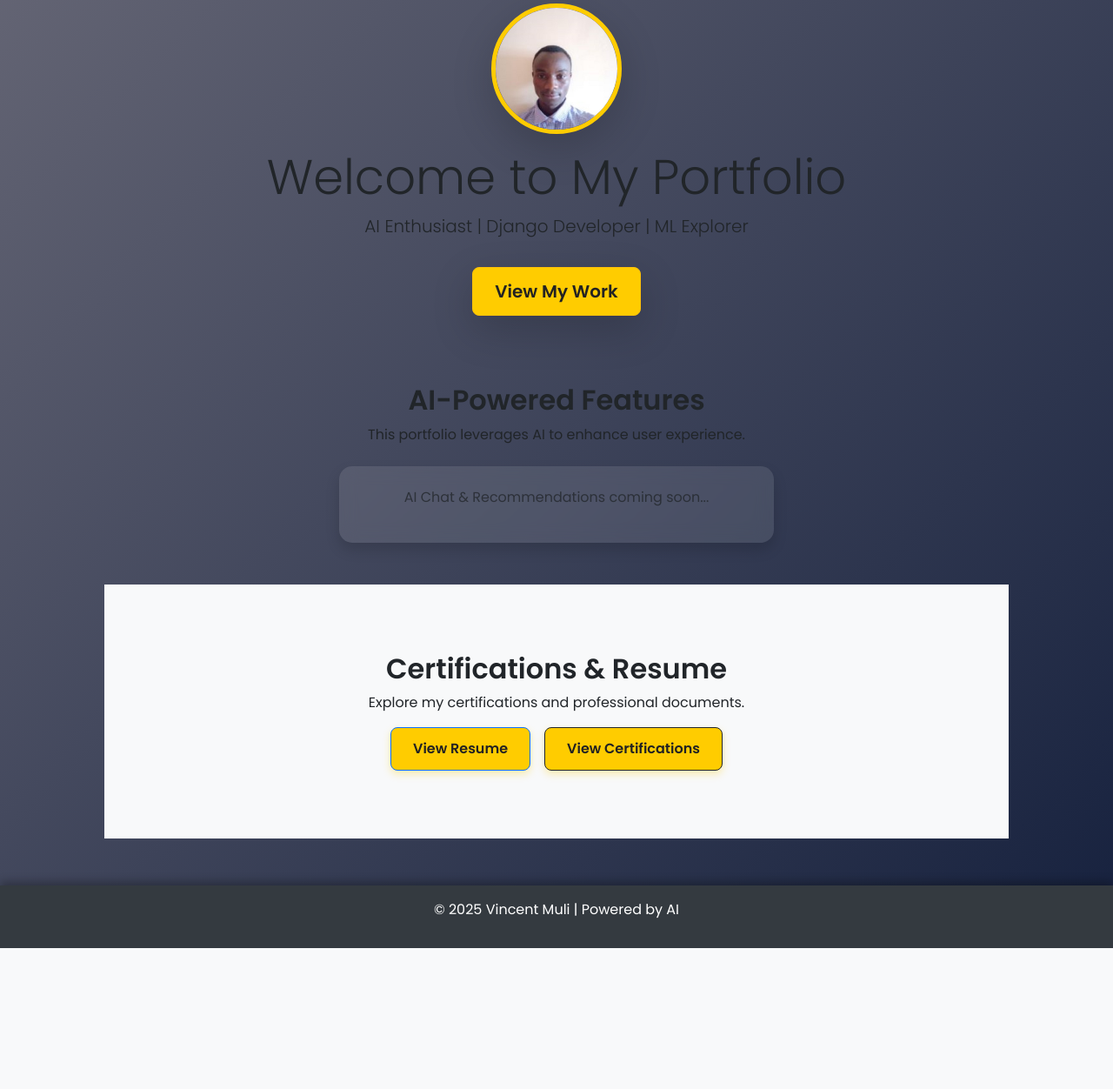
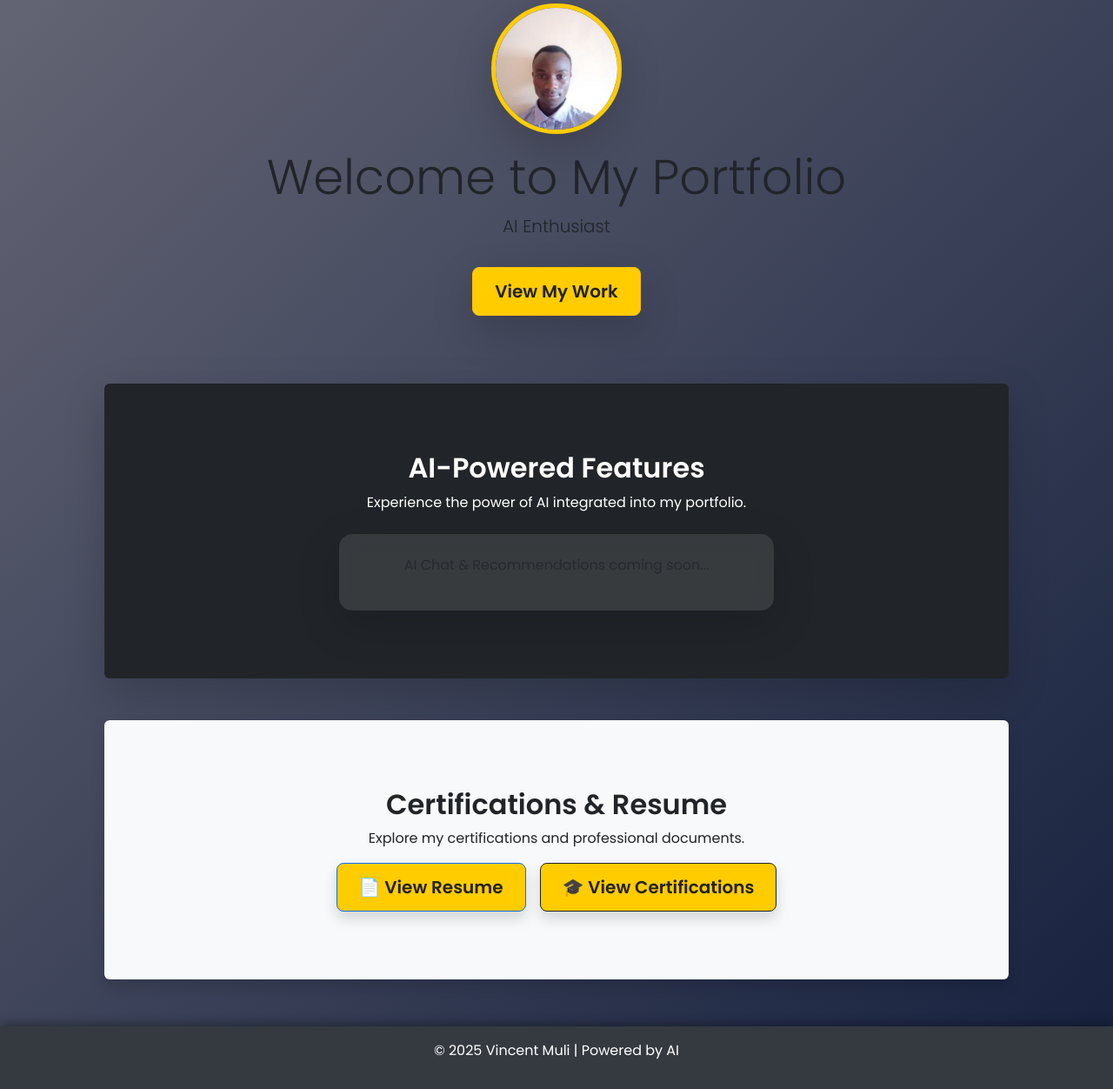
Before and after one commit to vincentiano23/portifolio-django, a Django app: page / in a window 1280 px wide. Shown: the part 256-1508 px from the top of the page at 87% size. Before the commit the page ends 1346 px from the top, so only its background shows below. Run offline with Django 5.2, Linux system fonts and the light colour scheme.

Commit message:
Updated home.html to improve layout and add Certifications section

```diff
--- a/portifolio/templates/home.html
+++ b/portifolio/templates/home.html
@@ -9,32 +9,48 @@
     <img src="{% static 'images/vin.jpg' %}" alt="Vincent Muli" class="profile-img rounded-circle shadow-lg" width="150" height="150">
 
     <h1 class="display-4 mt-3">Welcome to My Portfolio</h1>
-    <p class="lead">AI Enthusiast | Django Developer | ML Explorer</p>
+    <p class="lead dynamic-text">AI Enthusiast | Django Developer | ML Explorer</p>
 
     <a href="{% url 'projects' %}" class="btn btn-warning btn-lg shadow-lg mt-3">View My Work</a>
 </div>
 
 <!-- AI Section -->
-<section class="mt-5 text-center">
-    <h2 class="fw-bold">AI-Powered Features</h2>
-    <p>This portfolio leverages AI to enhance user experience.</p>
+<section class="mt-5 text-center py-5 bg-dark text-white rounded shadow-lg">
+    <div class="container">
+        <h2 class="fw-bold">AI-Powered Features</h2>
+        <p>Experience the power of AI integrated into my portfolio.</p>
 
-    <!-- Placeholder AI Chat or Recommendations -->
-    <div class="ai-box shadow p-4 mt-4">
-        <p class="text-muted">AI Chat & Recommendations coming soon...</p>
+        <!-- Placeholder AI Chat or Recommendations -->
+        <div class="ai-box shadow-lg p-4 mt-4">
+            <p class="text-muted">AI Chat & Recommendations coming soon...</p>
+        </div>
     </div>
 </section>
 
 <!-- Certifications Section -->
-<section id="certifications" class="mt-5 text-center bg-light py-5">
+<section id="certifications" class="mt-5 text-center bg-light py-5 rounded shadow">
     <div class="container">
         <h2 class="fw-bold">Certifications & Resume</h2>
         <p>Explore my certifications and professional documents.</p>
 
-        <div class="d-flex justify-content-center mt-1">
-            <a href="{% static 'docs/Vincent_Resume.pdf' %}" class="btn btn-primary me-3" target="_blank">View Resume</a>
-            <a href="{% url 'certifications' %}" class="btn btn-outline-dark">View Certifications</a>
+        <div class="d-flex justify-content-center mt-3 gap-3">
+            <a href="{% static 'docs/Vincent_Resume.pdf' %}" class="btn btn-primary btn-lg shadow" target="_blank">📄 View Resume</a>
+            <a href="{% url 'certifications' %}" class="btn btn-outline-dark btn-lg shadow">🎓 View Certifications</a>
         </div>
     </div>
 </section>
+
+<!-- Dynamic Typing Effect -->
+<script>
+    document.addEventListener("DOMContentLoaded", function () {
+        const words = ["AI Enthusiast", "Django Developer", "ML Explorer"];
+        let i = 0;
+        function typeEffect() {
+            document.querySelector(".dynamic-text").innerText = words[i];
+            i = (i + 1) % words.length;
+            setTimeout(typeEffect, 2000);
+        }
+        typeEffect();
+    });
+</script>
 {% endblock %}
```
